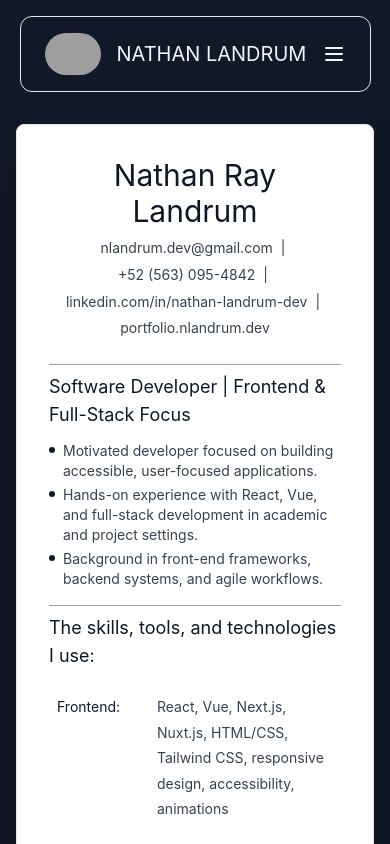
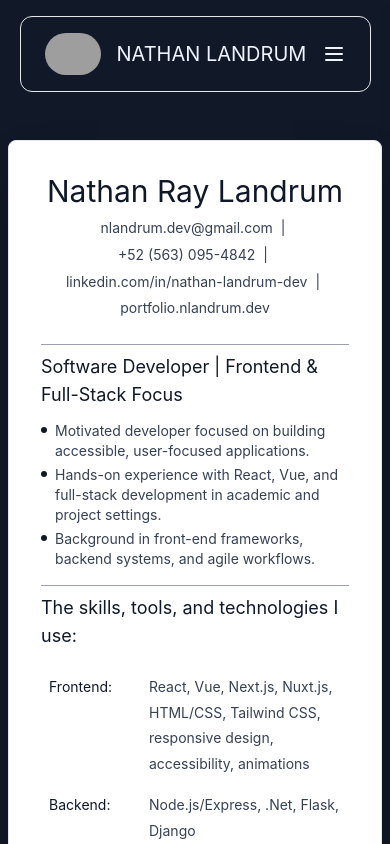
Before and after one commit to natelandrum/portfolio, a Nuxt app: page /resume in a window 390 px wide. Shown: the top 844 px of the page. Built offline with nearby package versions, Linux system fonts and the light colour scheme; grey boxes are pictures that could not be loaded.

Commit message:
Add resume animation

```diff
--- a/pages/resume.vue
+++ b/pages/resume.vue
@@ -6,12 +6,46 @@ useSeoMeta({
   title: 'Resume - Nathan Landrum',
   description: 'Professional resume of Nathan Landrum - Software Developer specializing in frontend and full-stack development with React, Vue, and modern web technologies.'
 })
+
+// Animation state
+const resumeVisible = ref(false)
+
+onMounted(() => {
+  // Set up Intersection Observer for resume
+  const observerOptions = {
+    root: null,
+    rootMargin: '0px 0px -5% 0px',
+    threshold: 0.1
+  }
+
+  const observer = new IntersectionObserver((entries) => {
+    if (entries[0].isIntersecting) {
+      setTimeout(() => {
+        resumeVisible.value = true
+      }, 100)
+
+      observer.disconnect()
+    }
+  }, observerOptions)
+
+  // Observe the resume container
+  nextTick(() => {
+    const resumeElement = document.querySelector('#resume-container')
+    if (resumeElement) {
+      observer.observe(resumeElement)
+    }
+  })
+})
 </script>
 
 <template>
-    <div class="container mx-auto px-4 my-8 max-w-3xl">
+    <div class="container mx-auto px-2 sm:px-4 my-4 sm:my-8 max-w-3xl">
       <!-- PDF-like Container -->
-      <div class="bg-white shadow-2xl rounded-lg overflow-hidden border border-gray-200">
+      <div
+        id="resume-container"
+        class="bg-white shadow-2xl rounded-lg overflow-hidden border border-gray-200 opacity-0 transform translate-y-8 transition-all duration-1000 ease-out"
+        :class="{ 'opacity-100 translate-y-0': resumeVisible }"
+      >
         <!-- Resume Header -->
         <ResumeHeader />
 
```
